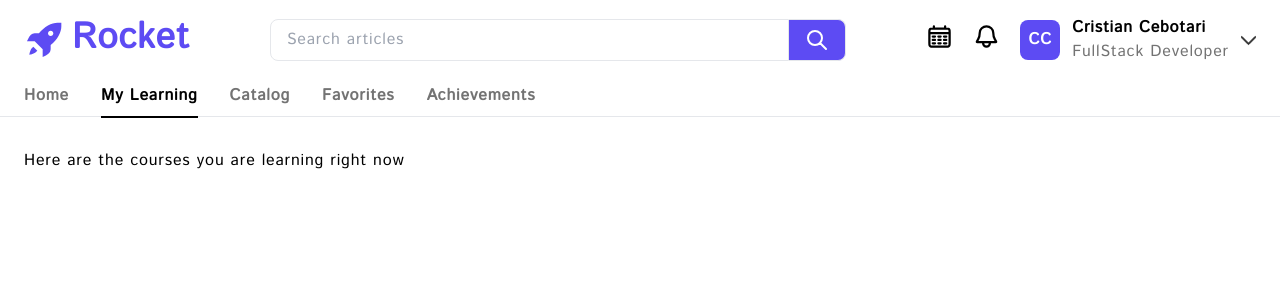
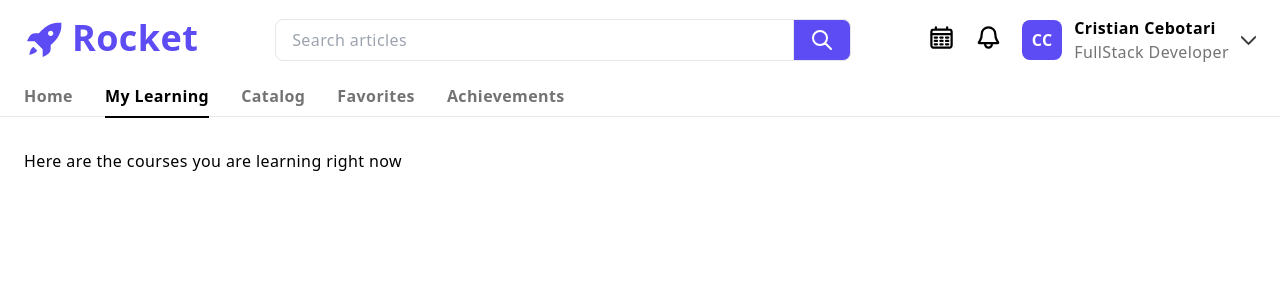
Before and after one commit to Eravity/Rocket.dev, a Next.js app: page /learning in a window 1280 px wide. Shown: the top 300 px of the page. Built offline with nearby package versions, Linux system fonts and the light colour scheme.

Commit message:
Delete font

```diff
--- a/src/app/_components/Content.tsx
+++ b/src/app/_components/Content.tsx
@@ -1,5 +1,5 @@
 import Link from "next/link";
-import CourseIcon from "./Icons/Course";
+import CourseIcon from "./Icons/CourseIcon";
 import QuizIcon from "./Icons/QuizIcon";
 import DocsIcon from "./Icons/DocsIcon";
 
--- a/src/app/_components/CourseRow.tsx
+++ b/src/app/_components/CourseRow.tsx
@@ -3,7 +3,7 @@ import Link from "next/link";
 import dynamic from "next/dynamic";
 import Clock from "./Icons/Clock";
 import Files from "./Icons/Files";
-import CourseIcon from "./Icons/Course";
+import CourseIcon from "./Icons/CourseIcon";
 import { useLearningEvent } from "../hooks/useLearningEvent";
 import { useRelativeTime } from "../hooks/useRelativeTime";
 import InfoCell from "./InfoCell";
@@ -46,7 +46,7 @@ const CourseRow = ({ course, resources }: { course: CourseData; resources: numbe
       </div>
 
       <div className="col-span-3 flex flex-col items-start justify-center p-2 space-y-0.5">
-        <div className="flex gap-1">
+        <div className="flex items-center gap-1">
           <CourseIcon />
           <h2 className="w-full flex items-center text-neutral-500 font-semibold text-xs sm:text-sm">
             Course
--- a/src/app/_components/MostViewedContents.tsx
+++ b/src/app/_components/MostViewedContents.tsx
@@ -1,7 +1,7 @@
 import { useContentManager } from "../hooks/useContentManager";
 import Content from "./Content";
 import SectionTitle from "./SectionTitle";
-import CourseIcon from "./Icons/Course";
+import CourseIcon from "./Icons/CourseIcon";
 import DocsIcon from "./Icons/DocsIcon";
 import QuizIcon from "./Icons/QuizIcon";
 
--- a/src/app/_components/ReviewItem.tsx
+++ b/src/app/_components/ReviewItem.tsx
@@ -1,5 +1,5 @@
 import ArrowRight from "./Icons/ArrowRight";
-import CourseIcon from "./Icons/Course";
+import CourseIcon from "./Icons/CourseIcon";
 import DocsIcon from "./Icons/DocsIcon";
 import QuizIcon from "./Icons/QuizIcon";
 
--- a/src/app/globals.css
+++ b/src/app/globals.css
@@ -1,16 +1,3 @@
-:root {
-  --font-fredoka: 'Fredoka', sans-serif;
-}
-
 @tailwind base;
 @tailwind components;
 @tailwind utilities;
-
-@keyframes fade-in {
-  from { opacity: 0; }
-  to { opacity: 1; }
-}
-
-.animate-fade-in {
-  animation: fade-in 0.5s ease-in-out;
-}
--- a/src/app/layout.tsx
+++ b/src/app/layout.tsx
@@ -1,14 +1,14 @@
 import type { Metadata } from "next";
-import { Istok_Web } from "next/font/google";
+// import { Plus_Jakarta_Sans } from "next/font/google";
 import Header from "./_components/Header";
 
 import "./globals.css";
 
-const fredoka = Istok_Web({
-  variable: "--font-Istok_Web",
-  subsets: ["latin"],
-  weight: "400"
-});
+// const plusJakartaSans = Plus_Jakarta_Sans({
+//   variable: "--font-Plus_Jakarta_Sans",
+//   subsets: ["latin"],
+//   weight: "400"
+// });
 
 export const metadata: Metadata = {
   title: "Rocket",
@@ -24,7 +24,7 @@ export default function RootLayout({
 }>) {
   return (
     <html lang="en">
-      <body className={`${fredoka.className} tracking-wider antialiased`}>
+      <body className={` tracking-wide antialiased`}>
         <Header />
         <div className="container mx-auto my-8 px-4 md:px-6 2xl:px-16">{children}</div>
       </body>
```
Also changed, not shown: src/app/_components/Icons/CourseIcon.tsx (renamed from src/app/_components/Icons/course.tsx).
